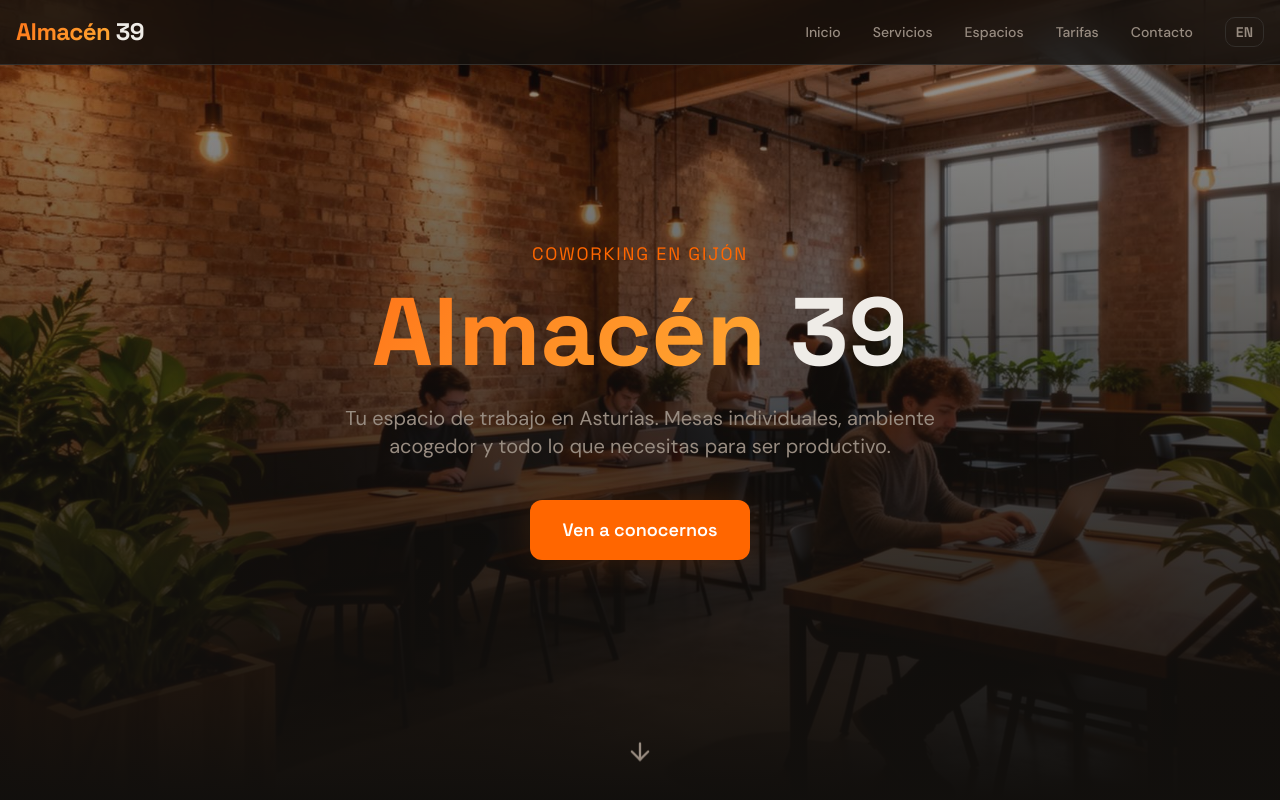
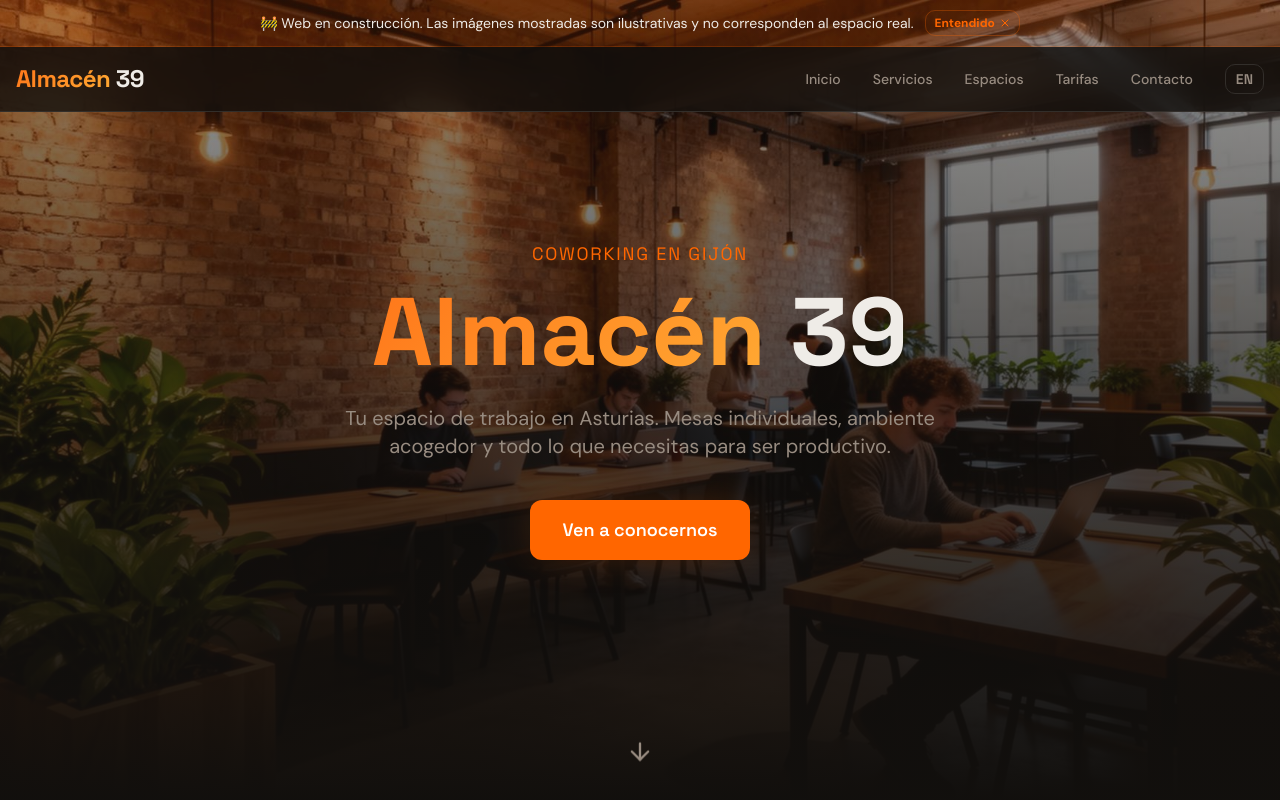
Before and after one commit to cafepro/A39-coworking, a React (Vite) app: page / in a window 1280 px wide. Shown: the top 800 px of the page. Built offline with nearby package versions, Linux system fonts and the light colour scheme; the HTML template or start-up script is replaced by a standard one.

Commit message:
disclaimer

```diff
--- /dev/null
+++ b/src/components/DisclaimerBanner.tsx
@@ -0,0 +1,25 @@
+import { useState } from "react";
+import { X } from "lucide-react";
+import { useLanguage } from "@/contexts/LanguageContext";
+
+const DisclaimerBanner = () => {
+  const [dismissed, setDismissed] = useState(false);
+  const { t } = useLanguage();
+
+  if (dismissed) return null;
+
+  return (
+    <div className="relative z-50 bg-primary/10 border-b border-primary/20 px-4 py-2.5 flex items-center justify-center gap-3 text-sm text-foreground">
+      <p className="text-center">{t.disclaimer.message}</p>
+      <button
+        onClick={() => setDismissed(true)}
+        className="flex-shrink-0 flex items-center gap-1 text-xs font-semibold text-primary hover:text-primary/80 transition-colors border border-primary/30 rounded-md px-2 py-1"
+      >
+        {t.disclaimer.close}
+        <X size={12} />
+      </button>
+    </div>
+  );
+};
+
+export default DisclaimerBanner;
--- a/src/components/Navbar.tsx
+++ b/src/components/Navbar.tsx
@@ -21,7 +21,7 @@ const Navbar = () => {
   };
 
   return (
-    <nav className="fixed top-0 left-0 right-0 z-50 bg-background/80 backdrop-blur-lg border-b border-border">
+    <nav className="bg-background/80 backdrop-blur-lg border-b border-border">
       <div className="container mx-auto flex items-center justify-between h-16 px-4">
         <a href="#inicio" className="font-heading text-2xl font-bold tracking-tight">
           <span className="text-gradient">Almacén</span>
--- a/src/i18n/translations.ts
+++ b/src/i18n/translations.ts
@@ -83,6 +83,10 @@ export const translations = {
       locationLbl: "Ubicación",
       locationValue: "Calle Alarcón 39, Gijón, Asturias, España",
       emailContactLbl: "Email",
+    },
+    disclaimer: {
+      message: "🚧 Web en construcción. Las imágenes mostradas son ilustrativas y no corresponden al espacio real.",
+      close: "Entendido",
     },
     footer: {
       copyright: (year: number) => `© ${year} Almacén 39 Coworking. Gijón, Asturias.`,
@@ -174,6 +178,10 @@ export const translations = {
       locationValue: "Calle Alarcón 39, Gijón, Asturias, Spain",
       emailContactLbl: "Email",
     },
+    disclaimer: {
+      message: "🚧 Site under construction. Images shown are illustrative and do not represent the actual space.",
+      close: "Got it",
+    },
     footer: {
       copyright: (year: number) => `© ${year} Almacén 39 Coworking. Gijón, Asturias.`,
     },
--- a/src/pages/Index.tsx
+++ b/src/pages/Index.tsx
@@ -1,4 +1,5 @@
 import Navbar from "@/components/Navbar";
+import DisclaimerBanner from "@/components/DisclaimerBanner";
 import HeroSection from "@/components/HeroSection";
 import AboutSection from "@/components/AboutSection";
 import SpacesSection from "@/components/SpacesSection";
@@ -9,7 +10,10 @@ import Footer from "@/components/Footer";
 const Index = () => {
   return (
     <div className="min-h-screen bg-background">
-      <Navbar />
+      <div className="fixed top-0 left-0 right-0 z-50">
+        <DisclaimerBanner />
+        <Navbar />
+      </div>
       <HeroSection />
       <AboutSection />
       <SpacesSection />
```
